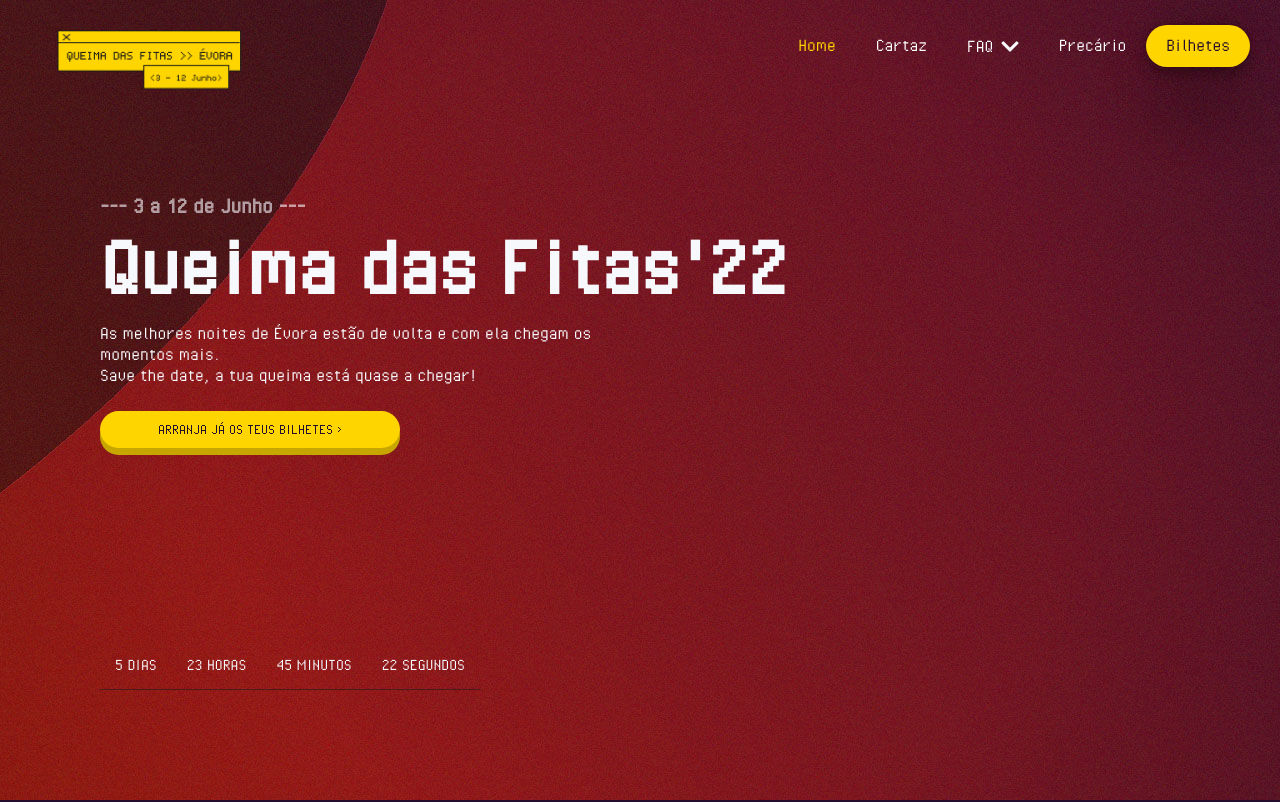
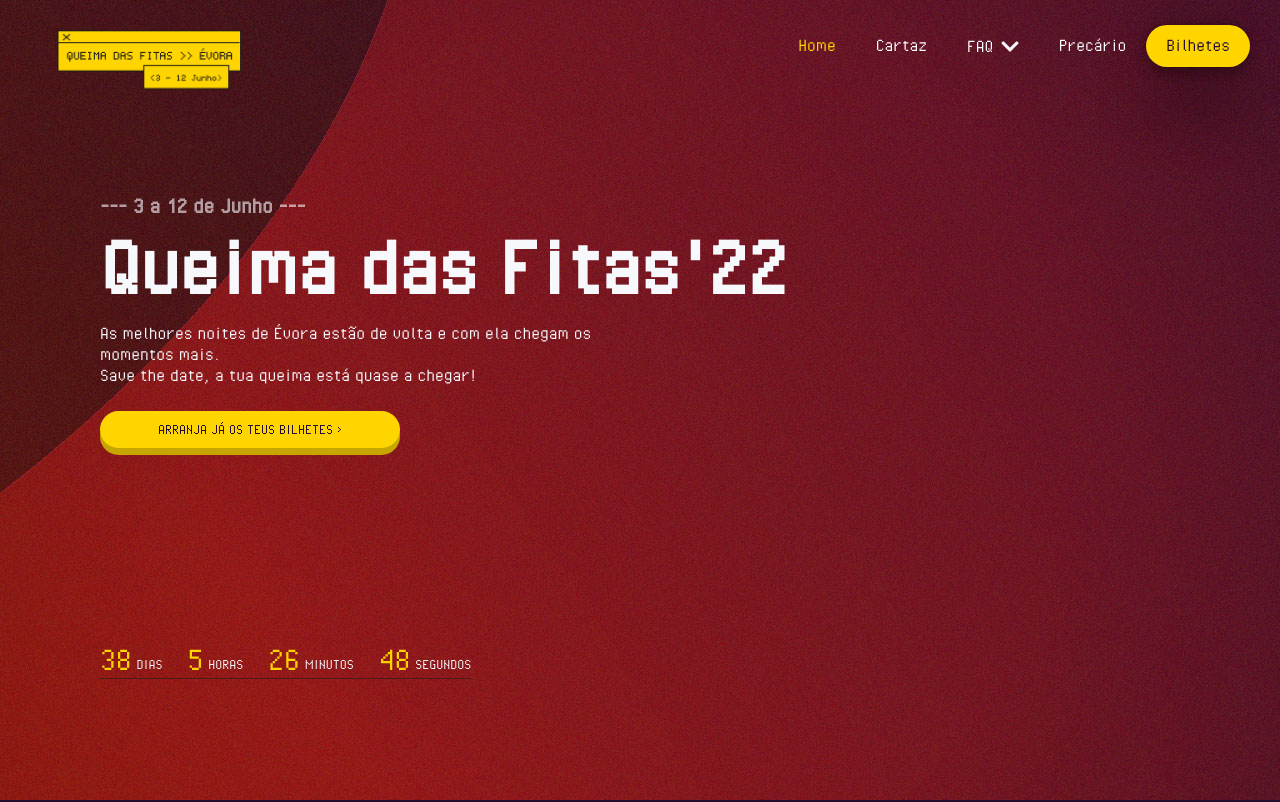
Before and after one commit to MrValraven/queima22, a React (Vite) app: page / in a window 1280 px wide. Shown: the top 802 px of the page. Built offline with nearby package versions, Linux system fonts and the light colour scheme.

Commit message:
added countdown

```diff
--- a/src/components/Countdown/Countdown.jsx
+++ b/src/components/Countdown/Countdown.jsx
@@ -1,24 +1,31 @@
-import React from 'react'
+import React from "react";
+import DateTimeDisplay from "../DateTimeDisplay/DateTimeDisplay";
+import { useCountdown } from "../../hooks/useCountdown";
 
-import './styles.scss'
+import "./styles.scss";
 
-const Countdown = () => {
+const ShowCounter = ({ days, hours, minutes, seconds }) => {
   return (
-    <div className='countdown'>
-        <div>
-            <p>5 dias</p>
-        </div>
-        <div>
-            <p>23 horas</p>
-        </div>
-        <div>
-            <p>45 minutos</p>
-        </div>
-        <div>
-            <p>22 segundos</p>
-        </div>
+    <div className="countdown">
+      <DateTimeDisplay value={days} type={"Dias"} />
+      <DateTimeDisplay value={hours} type={"Horas"} />
+      <DateTimeDisplay value={minutes} type={"Minutos"} />
+      <DateTimeDisplay value={seconds} type={"Segundos"} />
     </div>
-  )
-}
+  );
+};
 
-export default Countdown
+const Countdown = ({ targetDate }) => {
+  const [days, hours, minutes, seconds] = useCountdown(targetDate);
+
+  return (
+    <ShowCounter
+      days={days}
+      hours={hours}
+      minutes={minutes}
+      seconds={seconds}
+    />
+  );
+};
+
+export default Countdown;
--- a/src/components/Countdown/styles.scss
+++ b/src/components/Countdown/styles.scss
@@ -1,17 +1,9 @@
-@use '../../styles/colors';
+@use "../../styles/colors";
 
 .countdown {
-    display: flex;
-    margin-left: 100px;
-    border-bottom: 1px solid #4e1b1d;
-    width: fit-content;
-
-    div {
-        padding: 15px;
-
-        p {
-            text-transform: uppercase;
-            font-size: 18px;
-        }
-    }
+  display: flex;
+  margin-left: 100px;
+  border-bottom: 1px solid #4e1b1d;
+  gap: 25px;
+  width: fit-content;
 }
--- /dev/null
+++ b/src/components/DateTimeDisplay/DateTimeDisplay.jsx
@@ -0,0 +1,14 @@
+import React from "react";
+
+import "./styles.scss";
+
+const DateTimeDisplay = ({ value, type }) => {
+  return (
+    <div className="datetimedisplay">
+      <p>{value}</p>
+      <span>{type}</span>
+    </div>
+  );
+};
+
+export default DateTimeDisplay;
--- /dev/null
+++ b/src/components/DateTimeDisplay/styles.scss
@@ -0,0 +1,17 @@
+@use "../../styles/colors";
+
+.datetimedisplay {
+  display: flex;
+  align-items: flex-end;
+
+  p {
+    font-size: 36px;
+    color: colors.$mainYellow;
+  }
+
+  span {
+    text-transform: uppercase;
+    margin-left: 5px;
+    margin-bottom: 5px;
+  }
+}
--- a/src/components/Footer/Footer.jsx
+++ b/src/components/Footer/Footer.jsx
@@ -20,6 +20,20 @@ const Footer = () => {
           rel="noopenner noreferrer"
         >
           <img src={IconeInstagram} alt="" />
+        </a>
+        <a
+          href="https://twitter.com/aauevora"
+          target="_blank"
+          rel="noopenner noreferrer"
+        >
+          <img src={IconeTwitter} alt="" />
+        </a>
+        <a
+          href="https://www.linkedin.com/company/aauevora/mycompany/"
+          target="_blank"
+          rel="noopenner noreferrer"
+        >
+          <img src={IconeLinkedin} alt="" />
         </a>
 
         <a
--- a/src/components/Hero/Hero.jsx
+++ b/src/components/Hero/Hero.jsx
@@ -5,6 +5,8 @@ import Image from "../../assets/artista.png";
 import Countdown from "../Countdown/Countdown";
 
 const Hero = () => {
+  const eventDateInMS = new Date(2022, 5, 3, 22, 0, 0).getTime();
+
   return (
     <div className="hero">
       <main>
@@ -29,7 +31,8 @@ const Hero = () => {
           <img src={Image} alt="" />
         </div>
       </main>
-      <Countdown />
+
+      <Countdown targetDate={eventDateInMS} />
     </div>
   );
 };
--- /dev/null
+++ b/src/hooks/useCountdown.js
@@ -0,0 +1,33 @@
+import { useEffect, useState } from "react";
+
+const useCountdown = (targetDate) => {
+  const countDownDate = new Date(targetDate).getTime();
+
+  const [countDown, setCountDown] = useState(
+    countDownDate - new Date().getTime()
+  );
+
+  useEffect(() => {
+    const interval = setInterval(() => {
+      setCountDown(countDownDate - new Date().getTime());
+    }, 1000);
+
+    return () => clearInterval(interval);
+  }, [countDownDate]);
+
+  return getReturnValues(countDown);
+};
+
+const getReturnValues = (countDown) => {
+  // calculate time left
+  const days = Math.floor(countDown / (1000 * 60 * 60 * 24));
+  const hours = Math.floor(
+    (countDown % (1000 * 60 * 60 * 24)) / (1000 * 60 * 60)
+  );
+  const minutes = Math.floor((countDown % (1000 * 60 * 60)) / (1000 * 60));
+  const seconds = Math.floor((countDown % (1000 * 60)) / 1000);
+
+  return [days, hours, minutes, seconds];
+};
+
+export { useCountdown };
--- a/src/pages/Home/Home.jsx
+++ b/src/pages/Home/Home.jsx
@@ -1,7 +1,6 @@
 import React from "react";
 import Hero from "../../components/Hero/Hero";
 import Sponsors from "../../components/Sponsors/Sponsors";
-import VideoCard from "../../components/VideoCard/VideoCard";
 
 const Home = () => {
   return (
```
